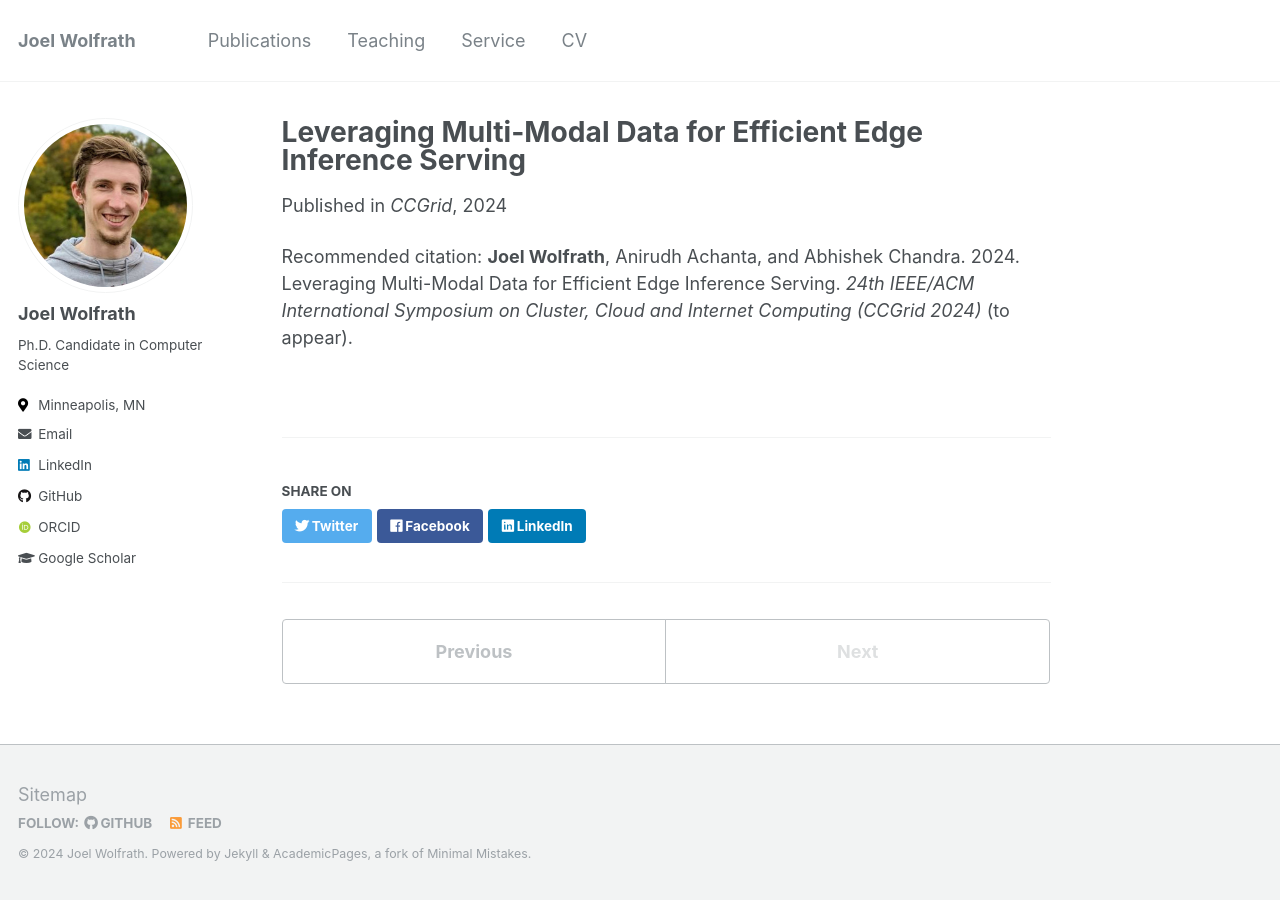
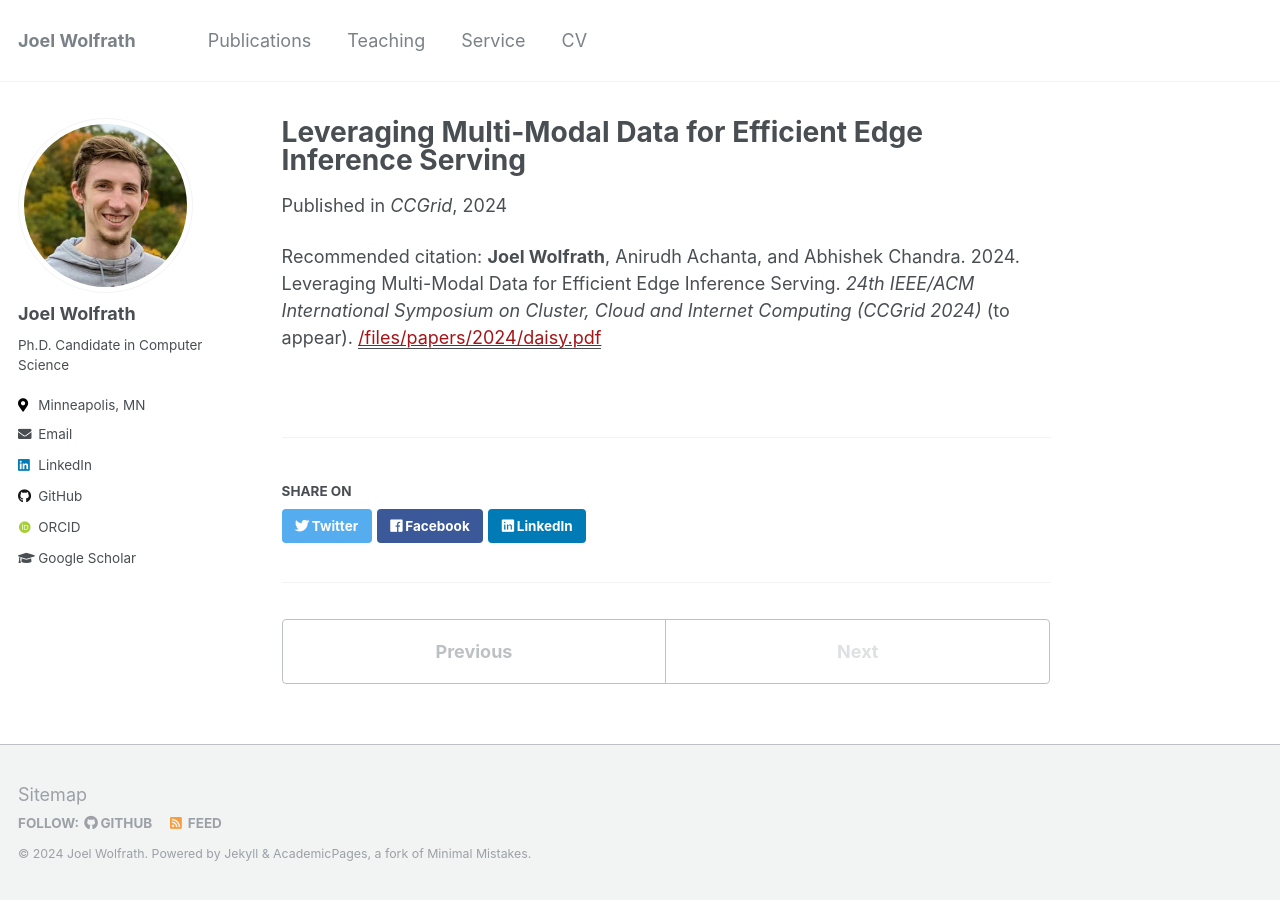
Before and after one commit to jswolfrath/jswolfrath.github.io, a Jekyll site: the page built from _publications/2024-ccgrid.md, in a window 1280 px wide. Built offline with Jekyll 4.4.1, drawn with Linux system fonts in a browser that asks for light colours; some web fonts are replaced.

Commit message:
CCGrid preprint

```diff
--- a/_publications/2024-ccgrid.md
+++ b/_publications/2024-ccgrid.md
@@ -4,5 +4,6 @@ collection: publications
 permalink: /publication/2024-ccgrid
 date: 2024-05-06
 venue: 'CCGrid'
+paperurl: '/files/papers/2024/daisy.pdf'
 citation: '<b>Joel Wolfrath</b>, Anirudh Achanta, and Abhishek Chandra. 2024. Leveraging Multi-Modal Data for Efficient Edge Inference Serving. <i>24th IEEE/ACM International Symposium on Cluster, Cloud and Internet Computing (CCGrid 2024)</i> (to appear).'
 ---
```
Also changed, not shown: 1 other file.
